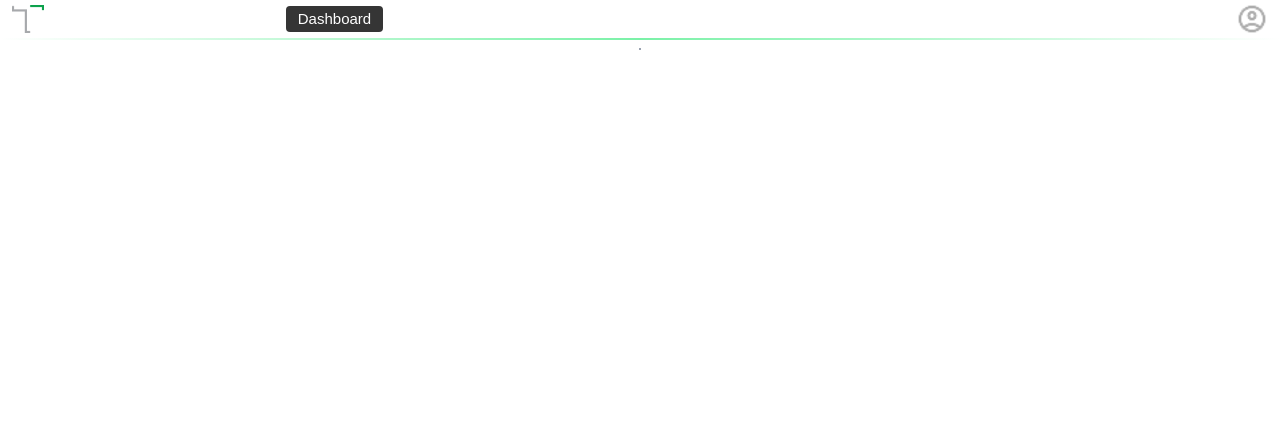
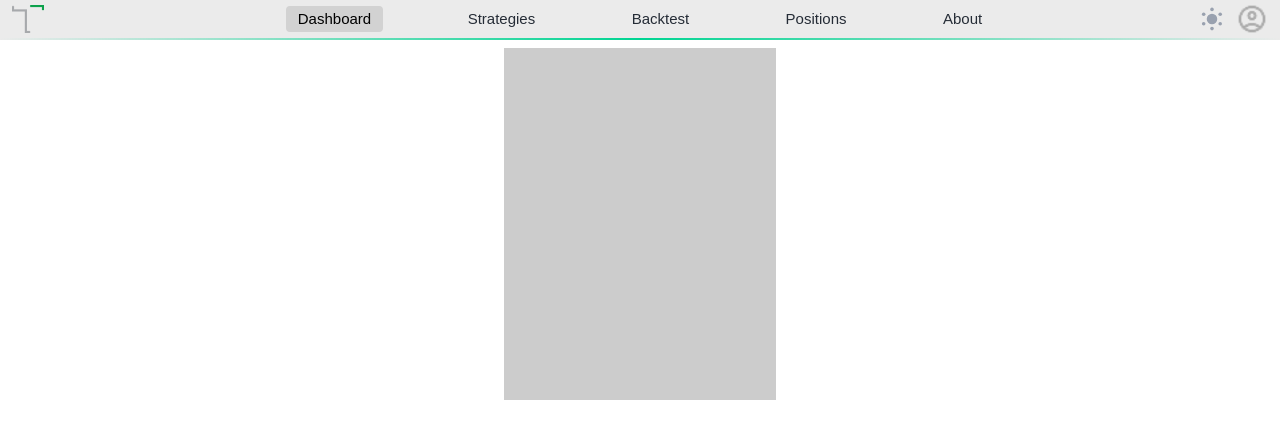
Before and after one commit to ASHISHX07/VENN-FE, a React (Vite) app: page / in a window 1280 px wide. Shown: the top 438 px of the page. Built offline with nearby package versions, Linux system fonts and the light colour scheme.

Commit message:
minor changes and theme functionality add

```diff
--- a/index.html
+++ b/index.html
@@ -2,11 +2,12 @@
 <html lang="en">
   <head>
     <meta charset="UTF-8" />
-    <link rel="icon" type="image/svg+xml" href="/vite.svg" />
+    <link rel="icon" type="image/png" href="src/assets/TradeTactix-w.png" />
     <meta name="viewport" content="width=device-width, initial-scale=1.0" />
+    <!-- <link rel="stylesheet" href="/src/index.css"> -->
     <title>venn-fe</title>
   </head>
-  <body>
+  <body class="transition-colors duration-300">
     <div id="root"></div>
     <script type="module" src="/src/main.jsx"></script>
   </body>
--- a/src/App.jsx
+++ b/src/App.jsx
@@ -6,6 +6,7 @@ import Strategies from './pages/Strategies'
 import Backtest from './pages/Backtest';
 import Positions from './pages/Positions';
 import About from './pages/About';
+import Account from './pages/Account'
 
 const App = () => {
 
@@ -17,11 +18,14 @@ const App = () => {
                 <Route path='backtest' element={<Backtest />} />
                 <Route path='positions' element={<Positions />} />
                 <Route path='about' element={<About />} />
+                <Route path='account' element={<Account />} />
             </Route>
         )
     );
 
-  return <RouterProvider router={router} />;
+    return (
+        <RouterProvider router={router} />
+    );
 };
 
 export default App;
--- a/src/components/InfoLayout.jsx
+++ b/src/components/InfoLayout.jsx
@@ -2,8 +2,11 @@ import React from "react";
 
 function InfoLayout() {
     return (
-        <div className="flex min-w-fit max-w-22 min-h-fit max-h-18 border border-gray-400">
-
+        <div className="w-full h-auto">
+            <div className="relative flex items-center content-center gap flex-col">
+                <div className="card-title"></div>
+                <div className="card-body relative h-88 w-68 bg-[rgba(0,0,0,0.2)]"></div>
+            </div>
         </div>
     );
 }
--- a/src/components/layout/Navbar.jsx
+++ b/src/components/layout/Navbar.jsx
@@ -1,52 +1,45 @@
 import React from "react";
 import logo from "../../assets/TradeTactix-w.png";
 import accIcon from "../../assets/account_icon.png"
-import { useState } from "react";
-import { useNavigate } from "react-router";
 import { NavLink, Link } from "react-router";
+import ThemeToggle from "./ThemeToggle";
 
 export const Navbar = () => {
 
-    const navigate = useNavigate();
-    const [theme, setTheme] = useState();
-
 	return (
-		<nav className="min-w-full h-10 mb-2 items-center flex flex-col sticky">
+		<nav className="min-w-full h-10 mb-2 items-center flex flex-col sticky z-50
+        backdrop-blur-md bg-black/8 dark:bg-black/60 transition-all duration-300">
             <div className="relative min-w-full items-center flex h-full justify-between">
-                <div className="text-white w-[20%] h-full items-center flex">
-                    <Link className={"cursor-default"}>
+                <div className="w-[20%] h-full items-center flex text-gray-900 dark:text-gray-100">
+                    <Link className="cursor-default">
                         <img src={logo} alt="Logo" className="h-auto w-5 mx-2 md:w-8 md:mx-3 cursor-pointer" />
                     </Link>
                 </div>
-                <div className="hidden md:flex text-white w-[80%] h-full items-center justify-evenly text-[15px]">
-                    <div className="anchor w-auto h-auto flex box-border px-3 py-0.5 rounded">
+                <div className="hidden md:flex w-[80%] h-full items-center justify-evenly text-[15px] text-gray-900 dark:text-gray-100 transition-colors duration-300">
+                    <div className="anchor w-auto h-auto flex box-border px-3 py-0.5 rounded transition-colors text-gray-900 dark:text-gray-100} ">
                         <NavLink to={'/'}>Dashboard</NavLink>
                     </div>
-                    <div className="anchor w-auto h-auto flex box-border px-3 py-1 rounded">
+                    <div className="anchor w-auto h-auto flex box-border px-3 py-0.5 rounded transition-colors text-gray-900 dark:text-gray-100">
                         <NavLink to={'/strategies'}>Strategies</NavLink>
                     </div>
-                    <div className="anchor w-auto h-auto flex box-border px-3 py-1 rounded">
+                    <div className="anchor w-auto h-auto flex box-border px-3 py-0.5 rounded transition-colors text-gray-900 dark:text-gray-100">
                         <NavLink to={'/backtest'}>Backtest</NavLink>
                     </div>
-                    <div className="anchor w-auto h-auto flex box-border px-3 py-1 rounded">
+                    <div className="anchor w-auto h-auto flex box-border px-3 py-0.5 rounded transition-colors text-gray-900 dark:text-gray-100">
                         <NavLink to={'/positions'}>Positions</NavLink>
                     </div>
-                    <div className="anchor w-auto h-auto flex box-border px-3 py-1 rounded">
+                    <div className="anchor w-auto h-auto flex box-border px-3 py-0.5 rounded transition-colors text-gray-900 dark:text-gray-100">
                         <NavLink to={'/about'}>About</NavLink>
                     </div>
                 </div>
-                <div className="flex text-white w-[20%] h-full items-center justify-end">
-                    <img src={accIcon} alt="account_icon" className="flex cursor-pointer w-5 mx-2 md:w-8 md:mx-3"/>
+                <div className="flex w-[20%] h-full items-center justify-end text-gray-900 dark:text-gray-100">
+                    <ThemeToggle />
+                    <NavLink to={'/account'}>
+                        <img src={accIcon} alt="account_icon" className="flex cursor-pointer w-5 mx-2 md:w-8 md:mx-3"/>
+                    </NavLink>
                 </div>
             </div>
-            <div className="h-0.5 w-full bg-linear-to-r from-transparent via-green-300 to-transparent"></div>
-            {/* <div className="mx-auto flex max-w-7xl items-center justify-between px-4 py-3"> */}
-
-                {/* ---------- Logo section ---------- */}
-
-
-            {/* </div> */}
-			{/* <img src={logo} alt="Logo" className="w-" /> */}
+            <div className="h-0.5 w-full bg-linear-to-r from-transparent via-emerald-400 to-transparent"></div>
 		</nav>
 	);
 };
--- /dev/null
+++ b/src/components/layout/ThemeToggle.jsx
@@ -0,0 +1,138 @@
+import React, { useState, useEffect } from 'react';
+
+function ThemeToggle() {
+    const savedDarkMode = localStorage.getItem("darkMode") === "true";
+    const [isDarkMode, setIsDarkMode] = useState(savedDarkMode);
+
+    useEffect(() => {
+        const body = document.body;
+        if(isDarkMode) {
+            body.classList.add('dark', 'bg-slate-950');
+            body.classList.remove('bg-white')
+            document.querySelector("body").setAttribute('data-theme', 'dark');
+        } else {
+            body.classList.remove('dark', 'bg-slate-950');
+            body.classList.add('bg-white');
+            document.querySelector("body").setAttribute('data-theme', 'light');
+        }
+        localStorage.setItem('darkMode', isDarkMode);
+    }, [isDarkMode]);
+
+    const toggleTheme = () => {
+        setIsDarkMode(!isDarkMode);
+    };
+
+    return (
+        <label
+            className="relative inline-block cursor-pointer text-gray-400 hover:text-green-400 transition-colors"
+            title={isDarkMode ? "Switch to Light Mode" : "Switch to Dark Mode"}
+        >
+        {/* SIZE CONTROL:
+            - w-6 h-6 (24px) is approx 50% smaller than the original 3em (~48px).
+            - We hide the actual checkbox but keep it for logic.
+        */}
+            <input
+                type="checkbox"
+                checked={isDarkMode}
+                onChange={toggleTheme}
+                className="sr-only peer"
+            />
+
+            <svg
+                width="24"
+                height="24"
+                viewBox="0 0 20 20"
+                fill="currentColor"
+                stroke="none"
+                // THE ANIMATION LOGIC:
+                // Rotate 40deg (Dark) -> 90deg (Light)
+                className={`transition-transform duration-500 ease-[cubic-bezier(0.41,0.64,0.32,1.575)] ${
+                !isDarkMode ? 'rotate-90' : 'rotate-40'
+                }`}
+            >
+                <mask id="moon-mask">
+                <rect x="0" y="0" width="20" height="20" fill="white"></rect>
+                {/* THE "ECLIPSE" CIRCLE:
+                    - Dark Mode: at (11,3) -> Creates Crescent
+                    - Light Mode: Moves away -> Shows full Sun
+                */}
+                <circle
+                    cx="11"
+                    cy="3"
+                    r="8"
+                    fill="black"
+                    className={`transition-transform duration-500 ease-[cubic-bezier(0.41,0.64,0.32,1.575)] ${
+                    !isDarkMode ? 'translate-x-4 -translate-y-[3px]' : 'translate-x-0 translate-y-0'
+                    }`}
+                ></circle>
+                </mask>
+
+                {/* THE MAIN BODY (Sun/Moon) */}
+                <circle
+                    className={`origin-center transition-transform duration-500 ${
+                        !isDarkMode ? 'scale-55' : 'scale-100'
+                    }`}
+                    cx="10"
+                    cy="10"
+                    r="8"
+                    mask="url(#moon-mask)"
+                ></circle>
+
+                {/* THE SUN RAYS */}
+                <g
+                    className={`origin-center transition-opacity duration-500 ${
+                    !isDarkMode ? 'opacity-100' : 'opacity-0'
+                    }`}
+                >
+                {/* Ray 1 */}
+                <circle
+                    cx="18" cy="10" r="1.5"
+                    className={`origin-center transition-transform duration-500 ${!isDarkMode ? 'scale-100' : 'scale-0'}`}
+                />
+                {/* Ray 2 */}
+                <circle
+                    cx="14" cy="16.928" r="1.5"
+                    className={`origin-center transition-transform duration-500 delay-50 ${!isDarkMode ? 'scale-100' : 'scale-0'}`}
+                />
+                {/* Ray 3 */}
+                <circle
+                    cx="6" cy="16.928" r="1.5"
+                    className={`origin-center transition-transform duration-500 delay-100 ${!isDarkMode ? 'scale-100' : 'scale-0'}`}
+                />
+                {/* Ray 4 */}
+                <circle
+                    cx="2" cy="10" r="1.5"
+                    className={`origin-center transition-transform duration-500 delay-170 ${!isDarkMode ? 'scale-100' : 'scale-0'}`}
+                />
+                {/* Ray 5 */}
+                <circle
+                    cx="6" cy="3.1718" r="1.5"
+                    className={`origin-center transition-transform duration-500 delay-250 ${!isDarkMode ? 'scale-100' : 'scale-0'}`}
+                />
+                {/* Ray 6 */}
+                <circle
+                    cx="14" cy="3.1718" r="1.5"
+                    className={`origin-center transition-transform duration-500 delay-290 ${!isDarkMode ? 'scale-100' : 'scale-0'}`}
+                />
+                </g>
+            </svg>
+        </label>
+    );
+}
+
+export default ThemeToggle;
+
+
+
+
+
+
+// const ThemeToggle = () => {
+//     // read/write to local storage
+
+
+
+//     const isDark = theme === 'dark';
+
+//
+// };
--- a/src/index.css
+++ b/src/index.css
@@ -1,15 +1,43 @@
 @import url('https://fonts.googleapis.com/css2?family=Inter:ital,opsz,wght@0,14..32,100..900;1,14..32,100..900&display=swap');
 @import "tailwindcss";
 
+@custom-variant dark (&:where([data-theme=dark], [data-theme=dark] *));
+
+*, *::before, *::after {
+    box-sizing: border-box;
+}
+
 body {
     font-family: 'Poppins', sans-serif;
-    background: #ffffff;
 }
 
 body::-webkit-scrollbar {
     display: none;
 }
 
+.anchor {
+    @apply transition-colors duration-200;
+    color: #252c36; /* Gray-700 (Default Light Mode Text) */
+}
+
+[data-theme="dark"] .anchor {
+    color: #c9ced7; /* Gray-400 (Default Dark Mode Text) */
+}
+
 .anchor:has(.active) {
-    background-color: #353535;
+    background-color: #d2d2d2; /* Light Gray Background */
+    color: #000000;            /* Force Black Text */
+    opacity: 1;
+    transition-duration: 300ms;
 }
+
+[data-theme="dark"] .anchor:has(.active) {
+    background-color: #353535; /* Dark Gray Background */
+    color: #ffffff;
+    opacity: 1;
+    transition-duration: 300ms;
+}
+
+.card-title {
+    clip-path: path();
+}
--- a/src/pages/Home.jsx
+++ b/src/pages/Home.jsx
@@ -8,7 +8,9 @@ const Home = () => {
   let tripTime = null;
 
   return (
-    <InfoLayout />
+    <div className="flex w-[99%] h-[98%]">
+      <InfoLayout />
+    </div>
   );
 };
 
--- a/vite.config.js
+++ b/vite.config.js
@@ -4,5 +4,5 @@ import tailwindcss from "@tailwindcss/vite";
 
 // https://vite.dev/config/
 export default defineConfig({
-	plugins: [react(), tailwindcss()],
+	plugins: [tailwindcss(), react()],
 });
```
Also changed, not shown: src/pages/Account.jsx (added, +9 -0 lines), tailwind.config.js (deleted, +0 -13 lines).
